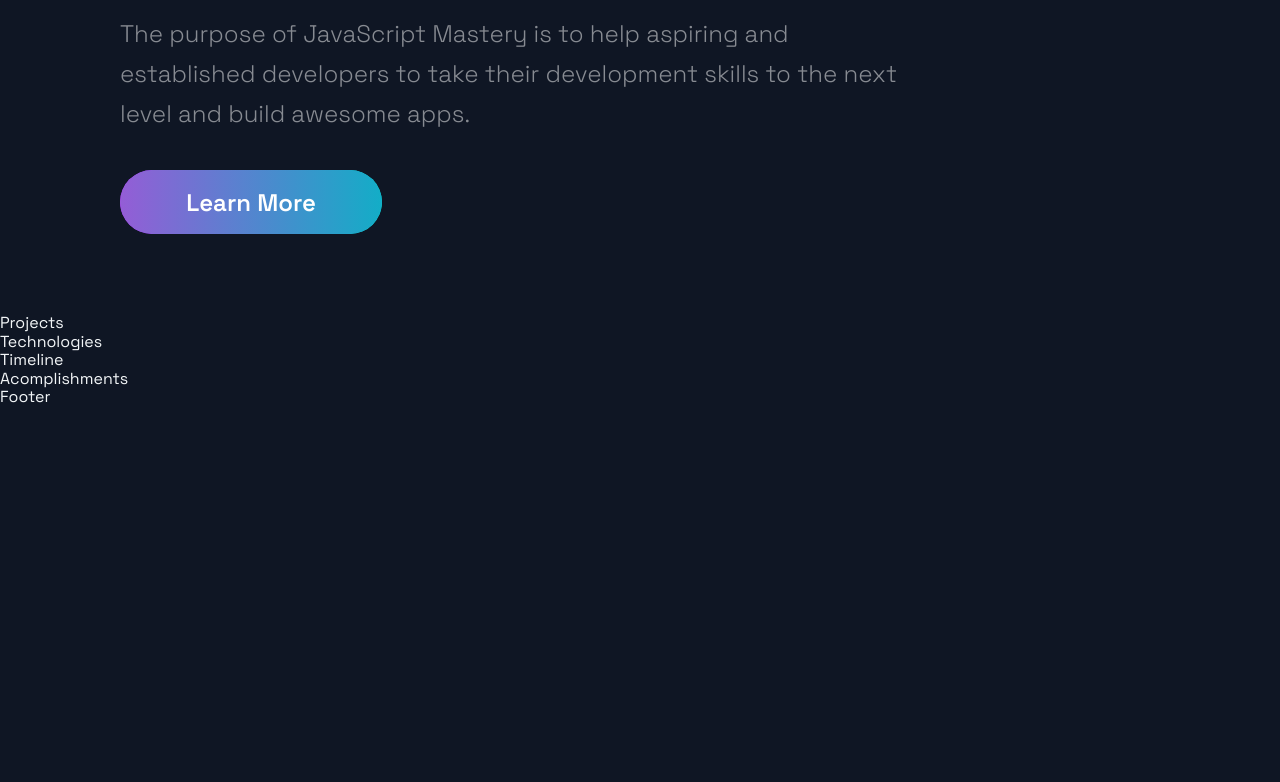
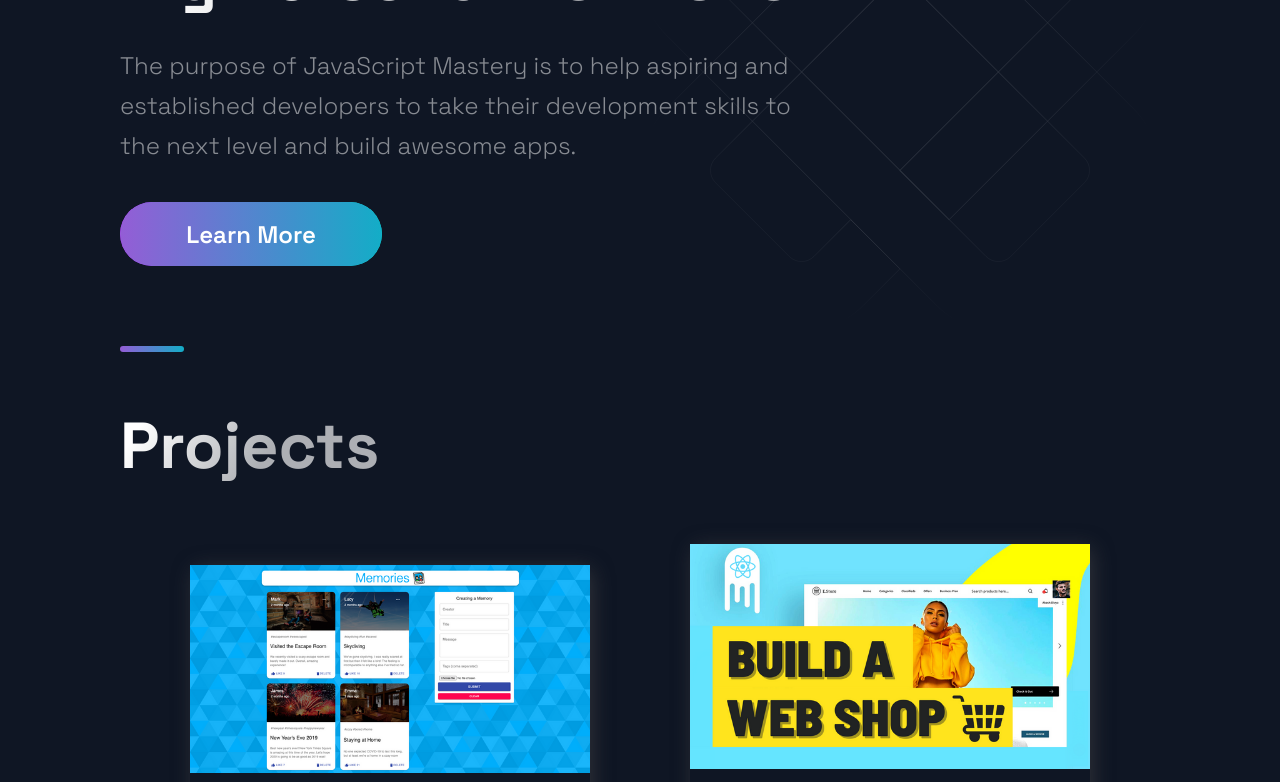
Before and after one commit to Eingest/portfolio_website, a Next.js app: page / in a window 1280 px wide. Shown: the part 300-1082 px from the top of the page. Before the commit the page ends 800 px from the top, so only its background shows below. Built offline with nearby package versions, Linux system fonts and the light colour scheme.

Commit message:
added Projects section

```diff
--- a/src/components/Projects/Projects.js
+++ b/src/components/Projects/Projects.js
@@ -1,13 +1,56 @@
-import React from 'react';
+import React from "react";
 
-import { BlogCard, CardInfo, ExternalLinks, GridContainer, HeaderThree, Hr, Tag, TagList, TitleContent, UtilityList, Img } from './ProjectsStyles';
-import { Section, SectionDivider, SectionTitle } from '../../styles/GlobalComponents';
-import { projects } from '../../constants/constants';
+import {
+  BlogCard,
+  CardInfo,
+  ExternalLinks,
+  GridContainer,
+  HeaderThree,
+  Hr,
+  Tag,
+  TagList,
+  TitleContent,
+  UtilityList,
+  Img,
+} from "./ProjectsStyles";
+import {
+  Section,
+  SectionDivider,
+  SectionTitle,
+} from "../../styles/GlobalComponents";
+import { projects } from "../../constants/constants";
 
 const Projects = () => (
-  <div>
-    Projects
-  </div>
+  <Section nopadding id="projects">
+    <SectionDivider />
+    <SectionTitle main>Projects</SectionTitle>
+    <GridContainer>
+      {projects.map((p, i) => {
+        return (
+          <BlogCard key={i}>
+            <Img src={p.image} />
+            <TitleContent>
+              <HeaderThree title>{p.title}</HeaderThree>
+              <Hr />
+            </TitleContent>
+            <CardInfo className="card-info">{p.description}</CardInfo>
+            <div>
+              <TitleContent>Stack</TitleContent>
+              <TagList>
+                {p.tags.map((t, i) => {
+                  return <Tag key={i}>{t}</Tag>;
+                })}
+              </TagList>
+            </div>
+            <UtilityList>
+              <ExternalLinks href={p.visit}>Code</ExternalLinks>
+              <ExternalLinks href={p.source}>Source</ExternalLinks>
+            </UtilityList>
+          </BlogCard>
+        );
+      })}
+    </GridContainer>
+  </Section>
 );
 
 export default Projects;
--- a/src/components/Projects/ProjectsStyles.js
+++ b/src/components/Projects/ProjectsStyles.js
@@ -1,11 +1,11 @@
-import styled from 'styled-components';
+import styled from "styled-components";
 
 export const Img = styled.img`
-  width:100%;
-  height:100%;
+  width: 100%;
+  height: 100%;
   object-fit: cover;
   overflow: hidden;
-`
+`;
 
 export const GridContainer = styled.section`
   display: grid;
@@ -20,8 +20,7 @@
     padding: 2rem;
     padding-bottom: 0;
   }
-
-`
+`;
 export const BlogCard = styled.div`
   border-radius: 10px;
   box-shadow: 3px 3px 20px rgba(80, 78, 78, 0.5);
@@ -35,16 +34,14 @@
   text-align: center;
   z-index: 20;
   width: 100%;
-
 `;
-
 
 export const HeaderThree = styled.h3`
   font-weight: 500;
   letter-spacing: 2px;
   color: #9cc9e3;
-  padding: .5rem 0;
-  font-size: ${(props) => props.title ? '3rem' : '2rem'};
+  padding: 0.5rem 0;
+  font-size: ${(props) => (props.title ? "3rem" : "2rem")};
 `;
 
 export const Hr = styled.hr`
@@ -59,12 +56,11 @@
   width: 170px;
   margin: 0 auto;
   color: #dce3e7;
-  font-family: 'Droid Serif', serif;
+  font-family: "Droid Serif", serif;
   font-size: 13px;
   font-style: italic;
   line-height: 18px;
 `;
-
 
 export const CardInfo = styled.p`
   width: 100%;
@@ -74,11 +70,9 @@
   line-height: 24px;
   text-align: justify;
   @media ${(props) => props.theme.breakpoints.sm} {
-    padding:.3rem
-
+    padding: 0.3rem;
   }
 `;
-
 
 export const UtilityList = styled.ul`
   list-style-type: none;
@@ -89,15 +83,14 @@
 `;
 
 export const ExternalLinks = styled.a`
-color:#d4c0c0;
+  color: #d4c0c0;
   font-size: 1.6rem;
-padding:1rem 1.5rem;
+  padding: 1rem 1.5rem;
   background: #6b3030;
   border-radius: 15px;
   transition: 0.5s;
-&:hover{
+  &:hover {
     background: #801414;
-
   }
 `;
 
@@ -105,8 +98,8 @@
   display: flex;
   justify-content: space-around;
   padding: 2rem;
-`
+`;
 export const Tag = styled.li`
   color: #d8bfbf;
   font-size: 1.5rem;
-`
+`;
--- a/src/pages/index.js
+++ b/src/pages/index.js
@@ -1,19 +1,19 @@
-import Acomplishments from '../components/Acomplishments/Acomplishments';
-import BgAnimation from '../components/BackgrooundAnimation/BackgroundAnimation';
-import Hero from '../components/Hero/Hero';
-import Projects from '../components/Projects/Projects';
-import Technologies from '../components/Technologies/Technologies';
-import Timeline from '../components/TimeLine/TimeLine';
-import { Layout } from '../layout/Layout';
-import { Section } from '../styles/GlobalComponents';
+import Acomplishments from "../components/Acomplishments/Acomplishments";
+import BgAnimation from "../components/BackgrooundAnimation/BackgroundAnimation";
+import Hero from "../components/Hero/Hero";
+import Projects from "../components/Projects/Projects";
+import Technologies from "../components/Technologies/Technologies";
+import Timeline from "../components/TimeLine/TimeLine";
+import { Layout } from "../layout/Layout";
+import { Section } from "../styles/GlobalComponents";
 
 const Home = () => {
   return (
     <Layout>
-      {/* <Section grid> */}
+      <Section grid>
         <Hero />
-        {/* <BgAnimation /> */}
-      {/* </Section> */}
+        <BgAnimation />
+      </Section>
       <Projects />
       <Technologies />
       <Timeline />
```
Lines whose indentation alone changed are shown as unchanged.
